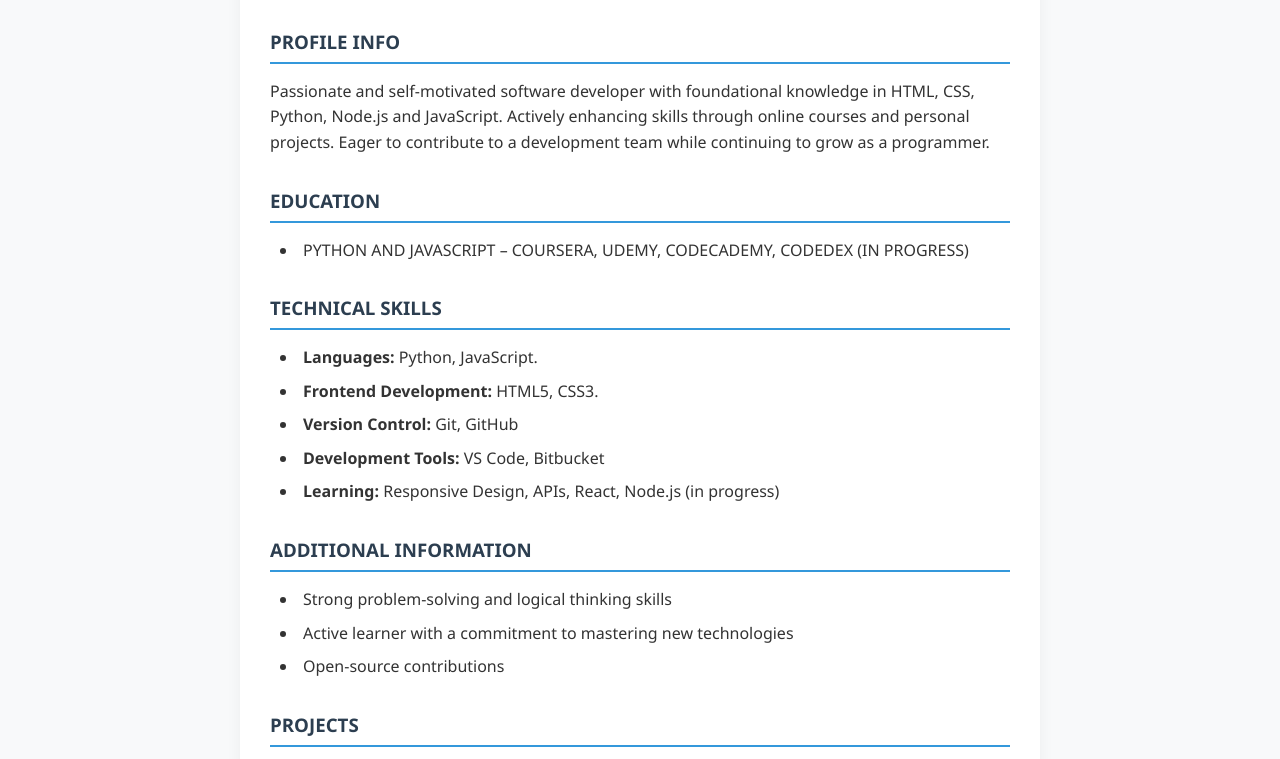
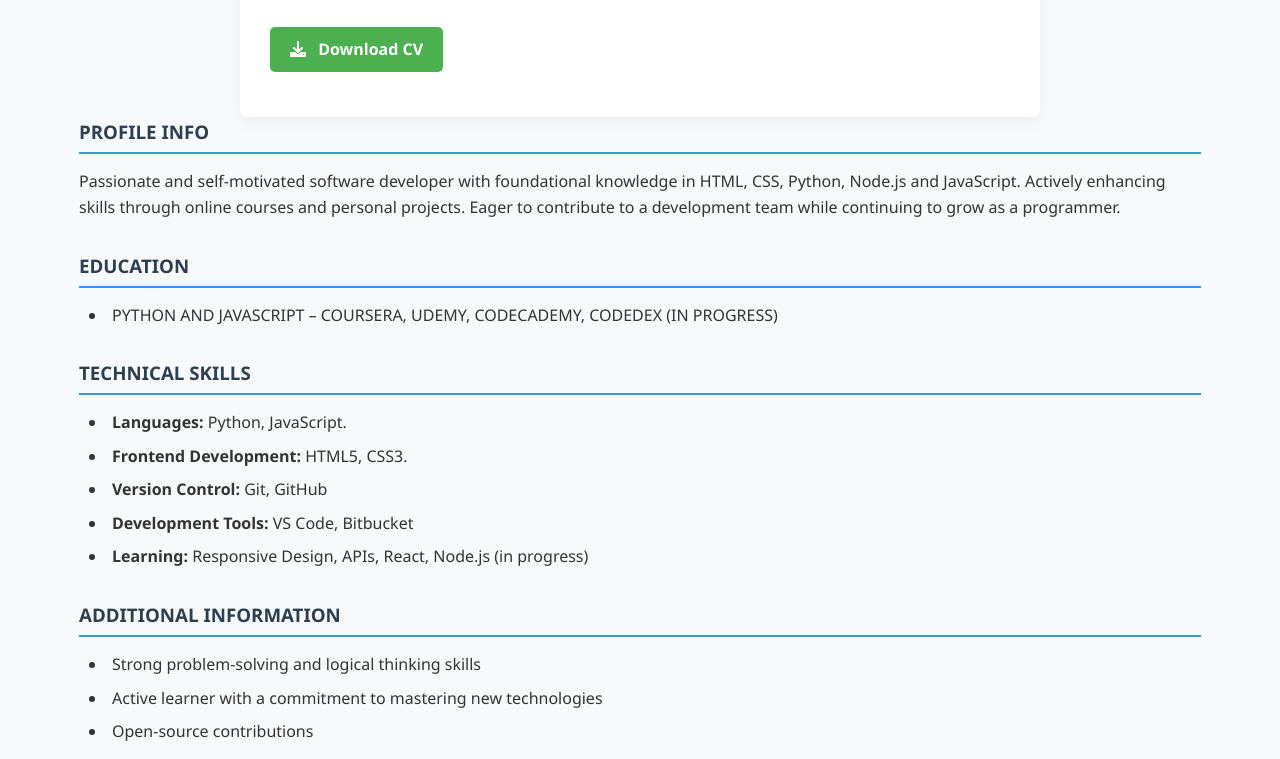
Before and after one commit to TJ-dot-1/portfolio, a plain HTML site: page index.html in a window 1280 px wide. Shown: the part 2922-3681 px from the top of the page. Drawn offline with Linux system fonts and the light colour scheme.

Commit message:
index.html

```diff
--- a/index.html
+++ b/index.html
@@ -389,6 +389,28 @@
         .cv-section li {
             margin-bottom: 8px;
         }
+        .download-cv {
+    margin: 15px 0;
+}
+
+.download-btn {
+    display: inline-block;
+    padding: 10px 20px;
+    background-color: #4CAF50;
+    color: white;
+    text-decoration: none;
+    border-radius: 5px;
+    font-weight: bold;
+    transition: background-color 0.3s;
+}
+
+.download-btn:hover {
+    background-color: #45a049;
+}
+
+.download-btn i {
+    margin-right: 8px;
+}
 
         .project-item {
             margin-bottom: 20px;
@@ -754,6 +776,13 @@
                         <a href="#"><i class="fas fa-map-marker-alt"></i> Westlands, Nairobi</a>
                     </div>
                 </div>
+                <!-- Download Button -->
+                    <div class="download-cv">
+                        <a href="path/to/your-cv.pdf" download="Josiah_Nyakwara_CV.pdf" class="download-btn">
+                            <i class="fas fa-download"></i> Download CV
+                        </a>
+                    </div>
+                </div>
 
                 <div class="cv-section">
                     <h3>PROFILE INFO</h3>
@@ -887,8 +916,5 @@
         </div>
     </footer>
 
-    <a href="#" class="back-to-top" title="Back to Top">
-        <i class="fas fa-arrow-up"></i>
-    </a>
 </body>
 </html>
```
